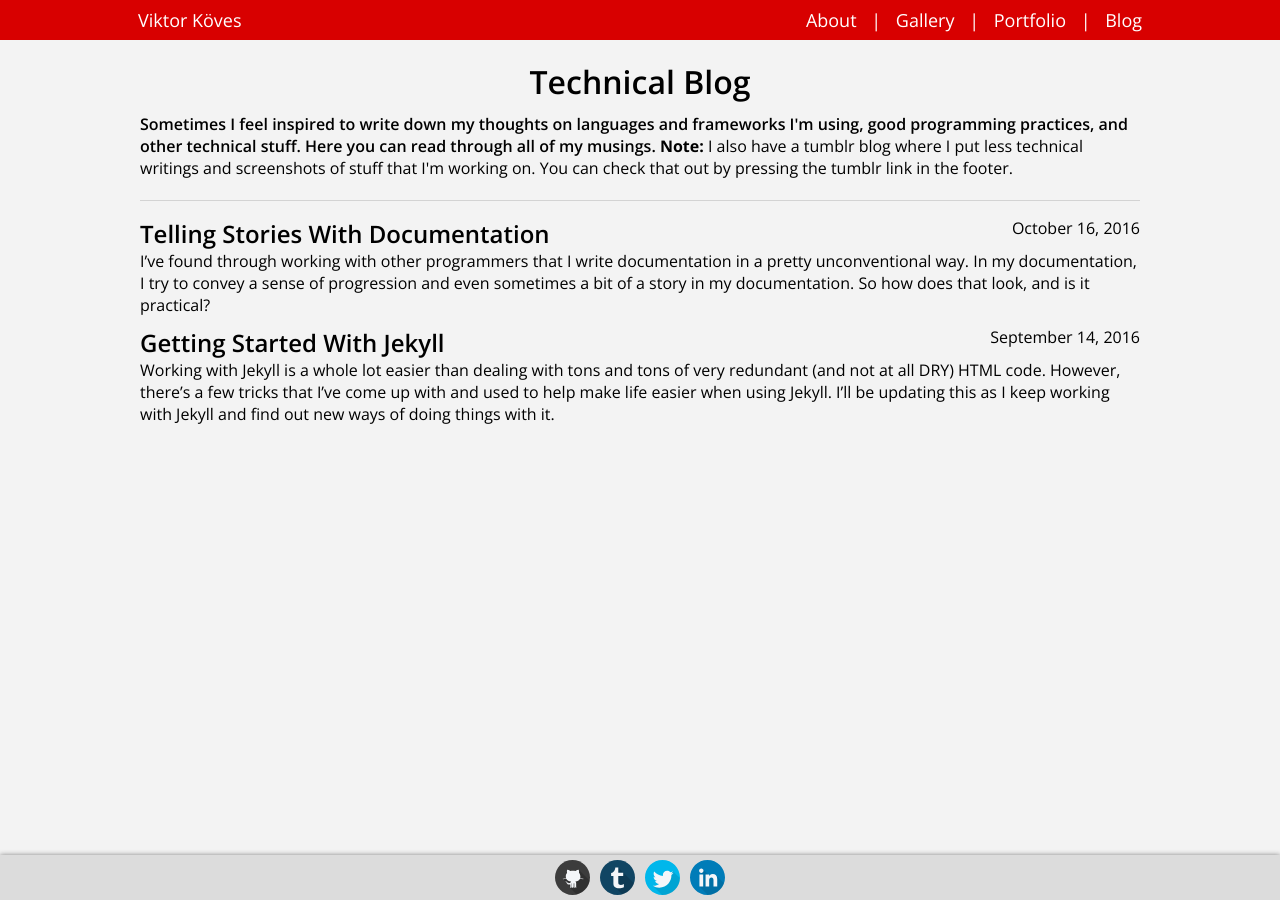
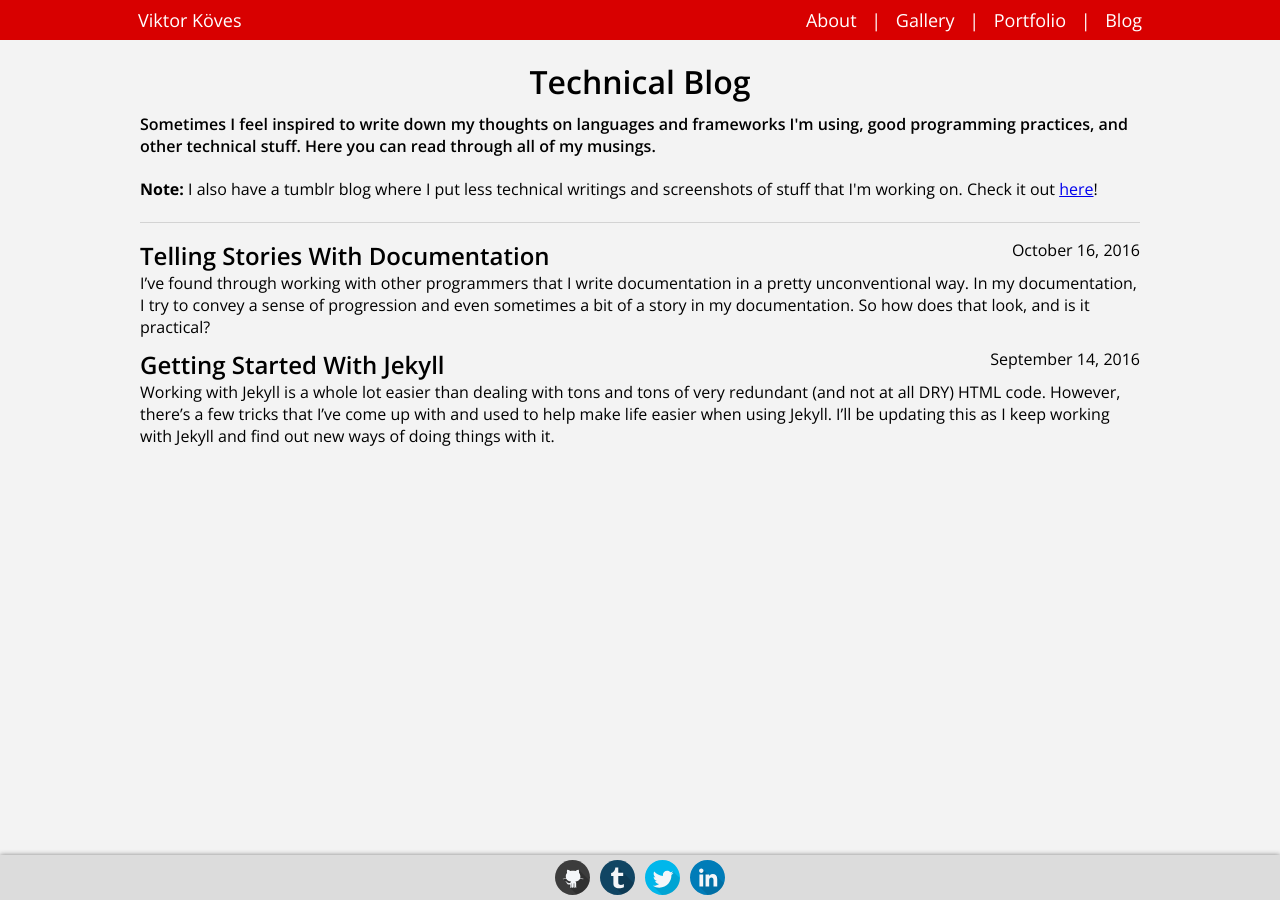
Before and after one commit to vkoves/vkoves.github.io, a Jekyll site: the page built from blog.html, in a window 1280 px wide. Built offline with Jekyll 4.4.1, drawn with Linux system fonts in a browser that asks for light colours.

Commit message:
Reworked blog intro to link directly to tumblr blog

```diff
--- a/blog.html
+++ b/blog.html
@@ -8,9 +8,11 @@ stylesheets:
 <h4 class="left-align">
 	Sometimes I feel inspired to write down my thoughts on languages and frameworks I'm using,
   good programming practices, and other technical stuff. Here you can read through all of my musings.
+</h4>
+<h4 class="left-align">
   <span class="no-bold">
     <b>Note:</b> I also have a tumblr blog where I put less technical writings and screenshots
-    of stuff that I'm working on. You can check that out by pressing the tumblr link in the footer.
+    of stuff that I'm working on. Check it out <a href="http://vkstech.tumblr.com/">here</a>!
   </span>
 </h4>
 <hr>
```
